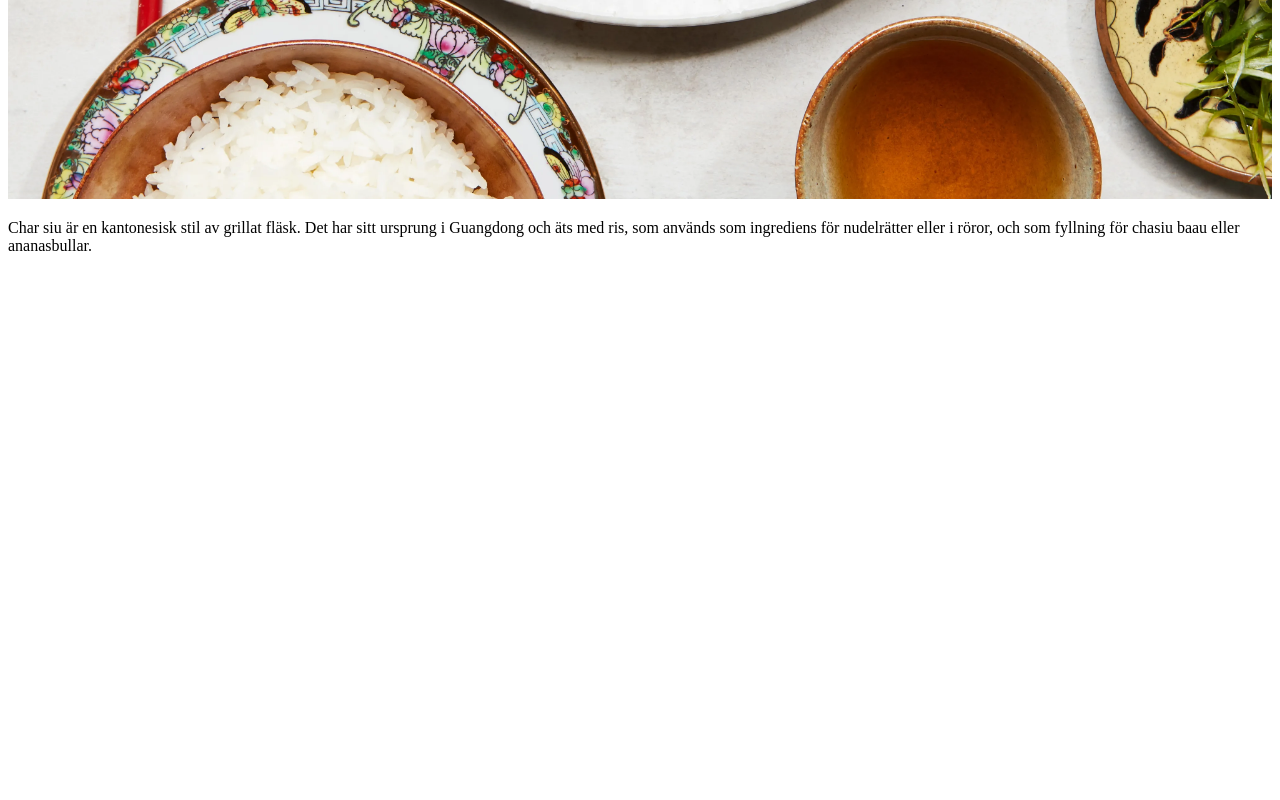
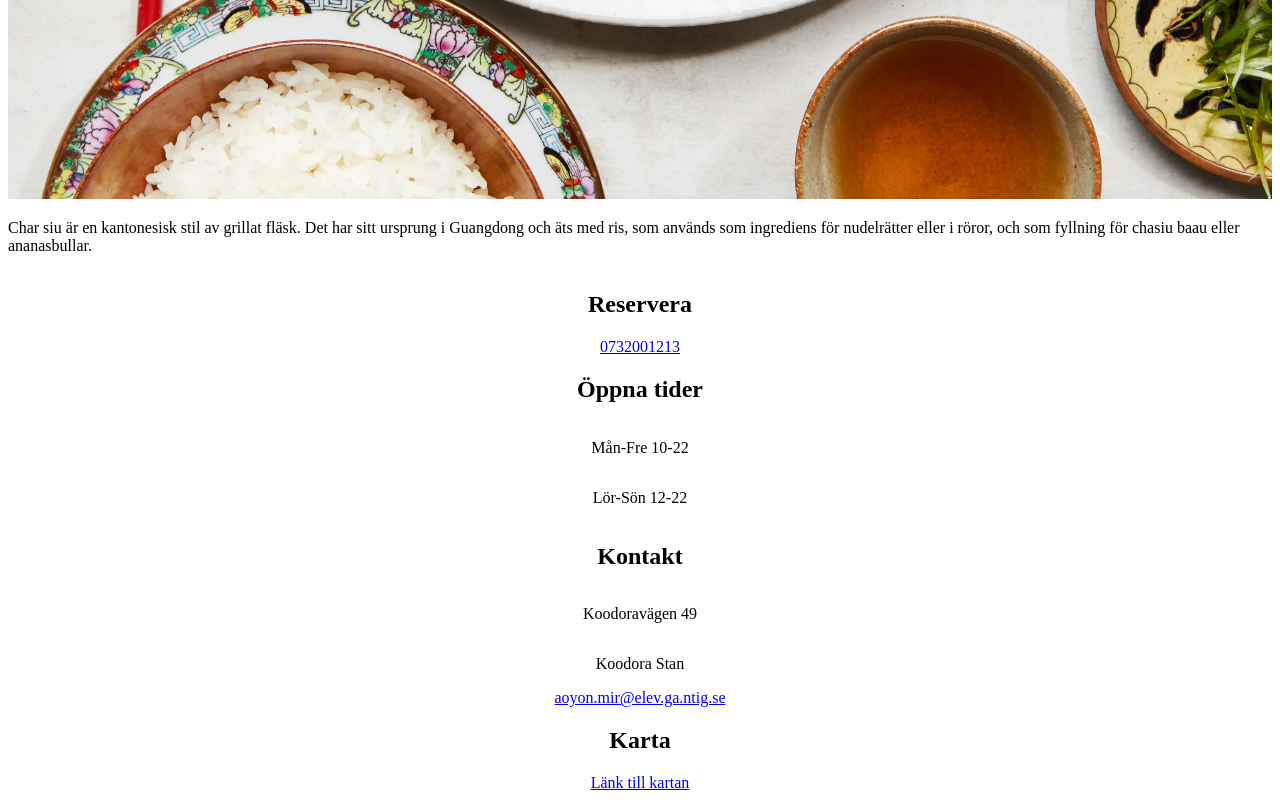
Before and after one commit to TE22A-Aoyon-Mir/Web-projekt-2, a plain HTML site: page index.html in a window 1280 px wide. Shown: the part 8048-8848 px from the top of the page. Before the commit the page ends 8327 px from the top, so only its background shows below. Drawn offline with Linux system fonts and the light colour scheme.

Commit message:
Lag till i footer information om hur man får kontakt med h2, p och a (länk) element

```diff
--- a/index.html
+++ b/index.html
@@ -69,7 +69,7 @@
             </article>
             <article class="char siu">
                 <h3 class="mindre-underrubrik">
-                    Char siu
+                    Char siu 135 kr
                 </h3>
                 <img src="./img/CharSiu_RECIPE_033022_30817.webp" alt="">
                 <p class="mat-beskrivning">
@@ -77,5 +77,34 @@
                 </p>
             </article>
     </main>
+    <footer>
+        <h2 class="underrubrik">
+            Reservera
+        </h2>
+        <a class="reservera" href="https://www.hitta.se/">0732001213</a>
+        <h2 class="underrubrik">
+            Öppna tider
+        </h2>
+        <p class="öppna-tider">
+            Mån-Fre 10-22
+        </p>
+        <p class="öppna-tider">
+            Lör-Sön 12-22
+        </p>
+        <h2 class="underrubrik">
+            Kontakt
+        </h2>
+        <p class="kontakt-beskrivning">
+            Koodoravägen 49
+        </p>
+        <p class="kontakt-beskrivning">
+            Koodora Stan
+        </p>
+        <a href="https://www.google.com/intl/sv/gmail/about/">aoyon.mir@elev.ga.ntig.se</a>
+        <h2 class="underrubrik">
+            Karta
+        </h2>
+        <a class="karta" href="https://www.google.com/maps">Länk till kartan</a>
+    </footer>
 </body>
 </html>
--- a/style.css
+++ b/style.css
@@ -1,4 +1,4 @@
-body, header{
+body, header, footer{
     display: flex;
     flex-direction: column;
     align-items: center;
```
